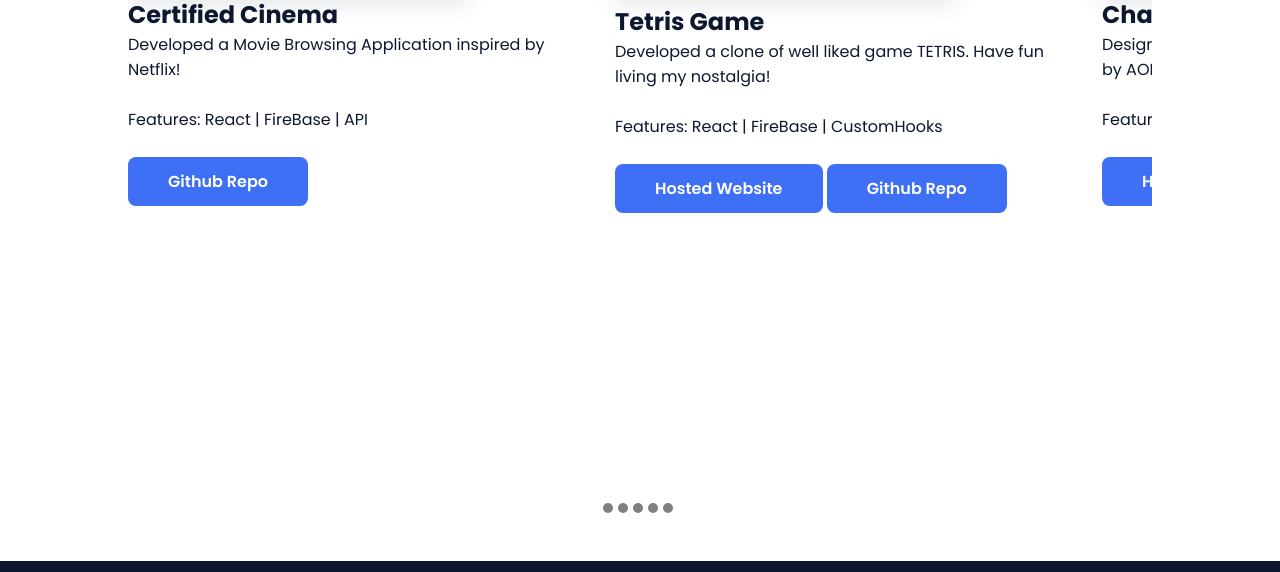
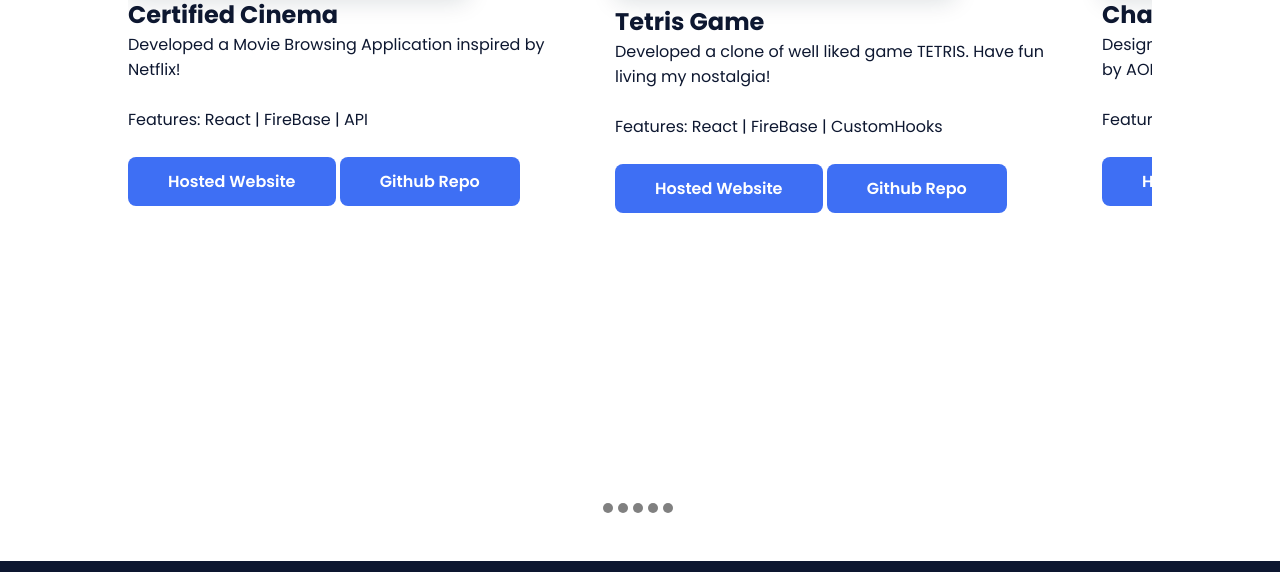
Before and after one commit to nhoang1122/nhoang1122.github.io, a plain HTML site: page index.html in a window 1280 px wide. Shown: the part 2956-3528 px from the top of the page. Drawn offline with nearby package versions, Linux system fonts and the light colour scheme.

Commit message:
Added CC

```diff
--- a/index.html
+++ b/index.html
@@ -161,7 +161,7 @@
                             Features: React | FireBase | API
                             <br><br>
                         </p>
-                        <!-- <a href="https://tetris-specs.herokuapp.com/" target="_blank" rel="noopener noreferrer" class="button">Hosted Website</a> -->
+                        <a href="https://certified-cinema.vercel.app/" target="_blank" rel="noopener noreferrer" class="button">Hosted Website</a>
                         <a href="https://github.com/nhoang1122/CertifiedCinema" target="_blank" rel="noopener noreferrer"  class="button">Github Repo</a>
                     </div>
                     <div class="box">
```
